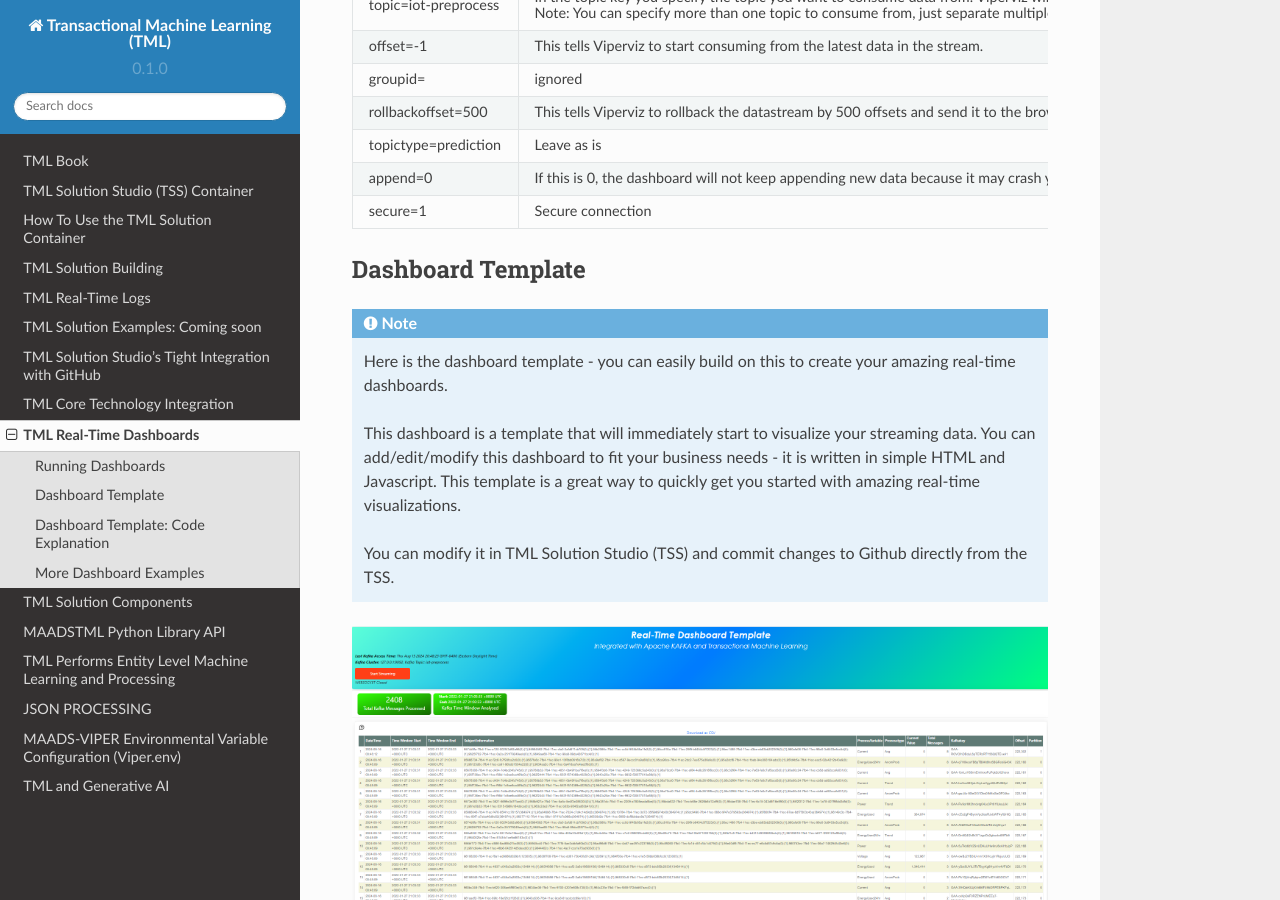
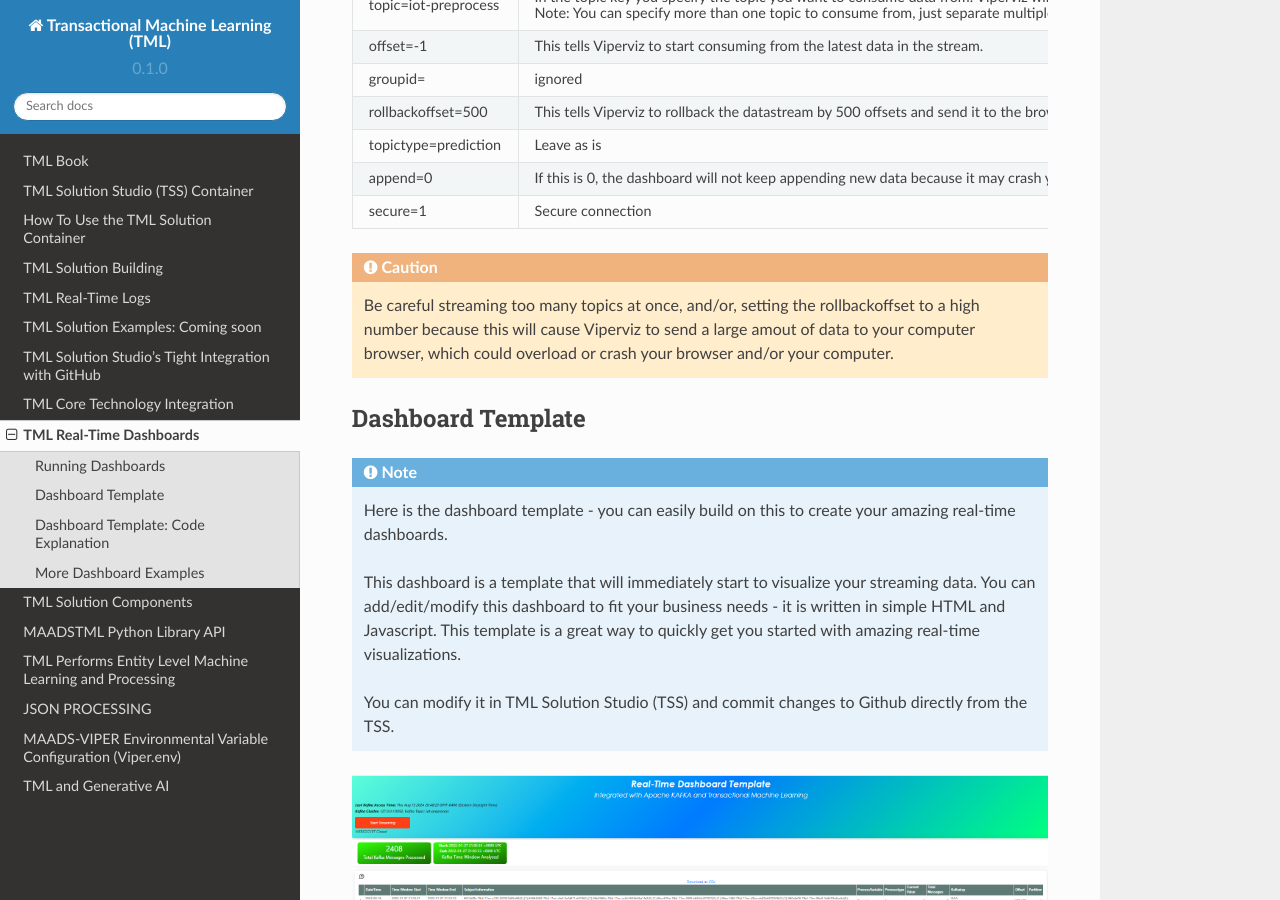
Before and after one commit to smaurice101/readthedocs, a Sphinx documentation site: the page built from docs/source/dashboards.rst, in a window 1280 px wide and 900 px high, scrolled down 3196 px. Built offline with Sphinx 7.4.7 and the Read the Docs theme 2.0.0, drawn with Linux system fonts in a browser that asks for light colours.

Commit message:
Update dashboards.rst

```diff
--- a/docs/source/dashboards.rst
+++ b/docs/source/dashboards.rst
@@ -68,6 +68,11 @@
        append.
    * - secure=1
      - Secure connection
+
+.. caution::
+
+   Be careful streaming too many topics at once, and/or, setting the rollbackoffset to a high number because this will cause Viperviz to send a large amout of
+   data to your computer browser, which could overload or crash your browser and/or your computer.
 
 Dashboard Template
 ------------------
```
